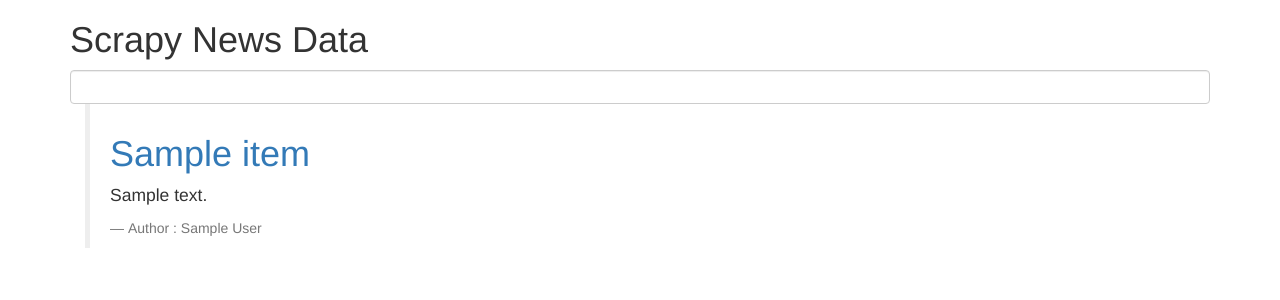
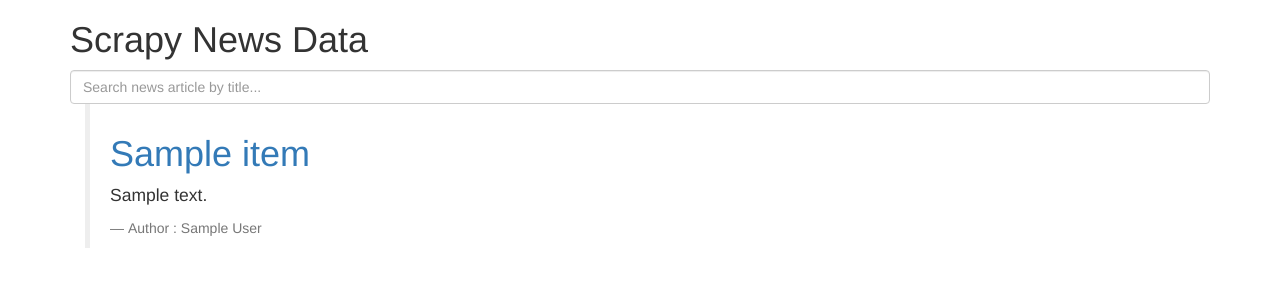
Before and after one commit to rxhatred/articleflaskpy, a Flask app: template templates/index.html in a window 1280 px wide. Shown: the top 300 px of the page. Run offline with Flask 2, Linux system fonts and the light colour scheme; the template is opened without the code that fills it: most values are stand-ins (such as "Sample title", 1, 10 or a date in 2020); some libraries are stand-ins or nearby versions.

```diff
--- a/templates/index.html
+++ b/templates/index.html
@@ -29,7 +29,7 @@
 
     <div class="container">
         <h1>Scrapy News Data</h1>
-        <input type='text' class='form-control' id='searchQ' onkeyup="search()">
+        <input type='text' class='form-control' id='searchQ' onkeyup="search()" placeholder="Search news article by title...">
         <section id="itemList">
         {% for item in out %}
             <article>
```
